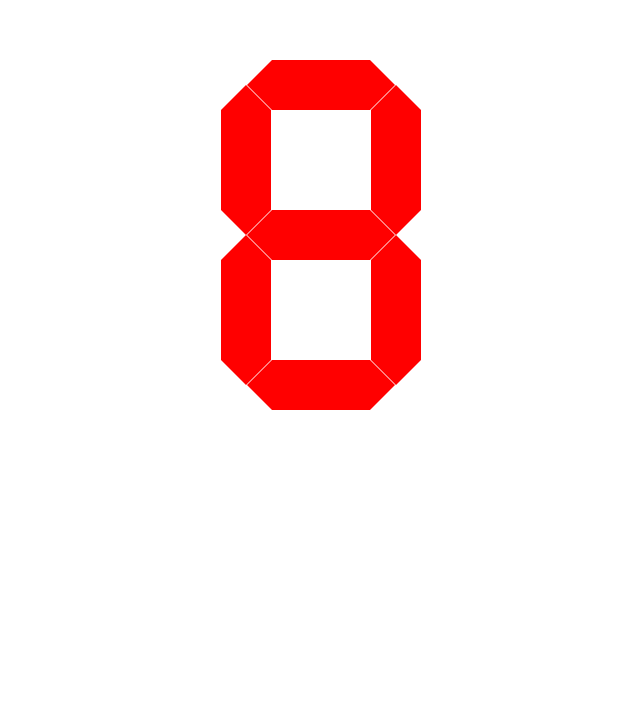
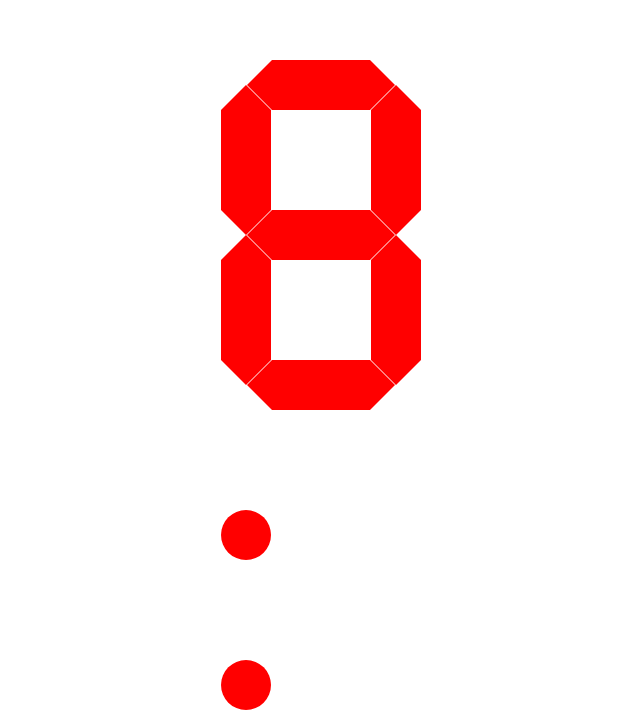
Before and after one commit to RikitoNoto/WindowClock, a Vue app: page / in a window 1280 px wide. Shown: the part 165-875 px from the top of the page, without its empty margins (319-959 px from the left). Before the commit the page ends 800 px from the top, so only its background shows below. Built offline with nearby package versions, Linux system fonts and the light colour scheme.

Commit message:
create colon compornent

```diff
--- a/src/App.vue
+++ b/src/App.vue
@@ -1,9 +1,12 @@
 <script setup lang="ts">
 import SevenSegment from './components/SevenSegment.vue'
+import Dot from './components/Dot.vue'
+import Colon from './components/Colon.vue';
 </script>
 
 <template>
   <SevenSegment :number=8 :height=350 :width=200></SevenSegment>
+  <Colon></Colon>
 </template>
 
 <style scoped>
--- /dev/null
+++ b/src/components/Colon.vue
@@ -0,0 +1,37 @@
+<script setup lang="ts">
+import Dot from './Dot.vue';
+
+const props = defineProps({
+  height: {
+    type: Number,
+    default: 350,
+  },
+});
+
+const offset: number = props.height * 75 / 350;
+const center: number = props.height / 2;
+</script>
+
+<template>
+  <div class="colon">
+    <Dot class="colon__dot__top"></Dot>
+    <Dot class="colon__dot__bottom"></Dot>
+  </div>
+</template>
+
+<style scoped lang="scss">
+  .colon {
+    --offset: v-bind(offset);
+    --center: v-bind(center);
+    position: relative;
+    &__dot__top {
+      position: absolute;
+      top: calc(1px * calc(var(--center) - var(--offset)));
+    }
+
+    &__dot__bottom {
+      position: absolute;
+      top: calc(1px * calc(var(--center) + var(--offset)));
+    }
+  }
+</style>
--- /dev/null
+++ b/src/components/Dot.vue
@@ -0,0 +1,26 @@
+<script setup lang="ts">
+
+const props = defineProps({
+  radius: {
+    type: Number,
+    default: 50,
+  },
+});
+
+</script>
+
+<template>
+  <div class="dot">
+  </div>
+</template>
+
+<style scoped lang="scss">
+  .dot {
+    background-color: red;
+    --radius: v-bind(props.radius);
+    --radius_px: calc(1px * var(--radius));
+    height: var(--radius_px);
+    width: var(--radius_px);
+    border-radius: calc(var(--radius_px) / 2);
+  }
+</style>
```
Also changed, not shown: src/components/HelloWorld.vue (deleted, +0 -38 lines).
